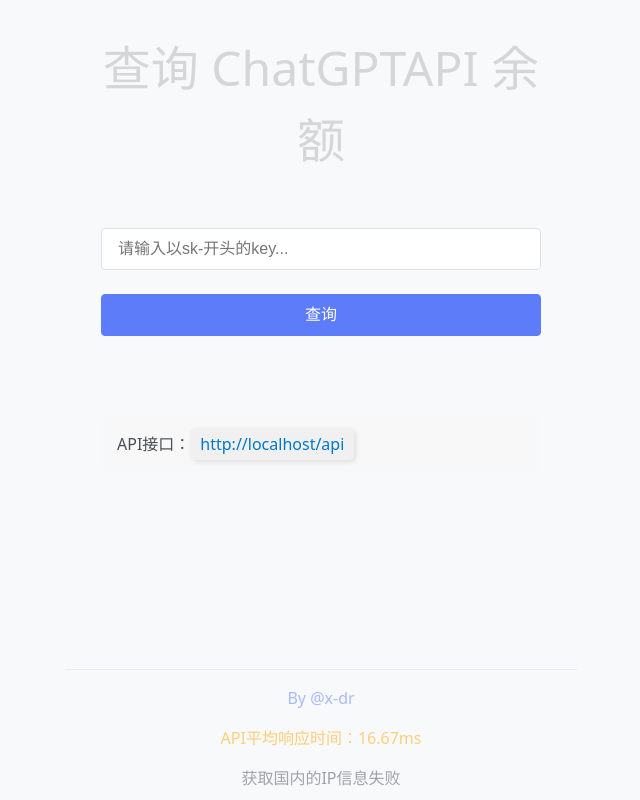
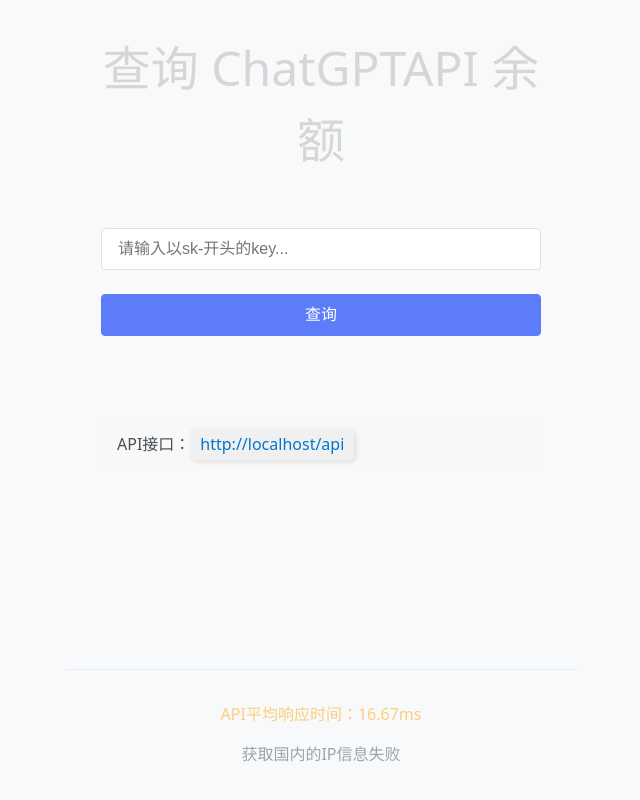
Before and after one commit to kk25114/cloudflare, a Next.js app: page / in a window 1280 px wide. Shown: the whole page, without its empty margins (319-959 px from the left). Built offline with nearby package versions, Linux system fonts and the light colour scheme; no server answers.

Commit message:
Update index.js

```diff
--- a/src/pages/index.js
+++ b/src/pages/index.js
@@ -34,7 +34,7 @@
       'Authorization': `Bearer ${key}`
     }
     // 查是否订阅
-    // const subscription = await fetch("https://openai.1rmb.tk/v1/dashboard/billing/subscription", {
+    // const subscription = await fetch("https://testapi.kk25114.xyz/v1/dashboard/billing/subscription", {
     const subscription = await fetch("/api/v1/dashboard/billing/subscription", {
       method: 'get',
       headers: headers
@@ -52,7 +52,7 @@
       const startDate = new Date(endDate - 90 * 24 * 60 * 60);
       console.log(formatDate(endDate, "YYYY-MM-DD"));
       console.log(formatDate(startDate, "YYYY-MM-DD"));
-      // const response = await fetch(`https://openai.1rmb.tk/v1/dashboard/billing/usage?start_date=${formatDate(startDate, "YYYY-MM-DD")}&end_date=${formatDate(endDate, "YYYY-MM-DD")}`, {
+      // const response = await fetch(`https://testapi.kk25114.xyz/v1/dashboard/billing/usage?start_date=${formatDate(startDate, "YYYY-MM-DD")}&end_date=${formatDate(endDate, "YYYY-MM-DD")}`, {
       const response = await fetch(`/api/v1/dashboard/billing/usage?start_date=${formatDate(startDate, "YYYY-MM-DD")}&end_date=${formatDate(endDate, "YYYY-MM-DD")}`, {
         method: 'get',
         headers: headers
@@ -220,7 +220,6 @@
         </main>
 
         <footer className={styles.footer}>
-          <i><a className={styles.a} href="https://github.com/x-dr/chatgptProxyAPI">By @x-dr</a></i>
           {isLoading ? (
             <p>正在测试响应时间...</p>
           ) : (
```
